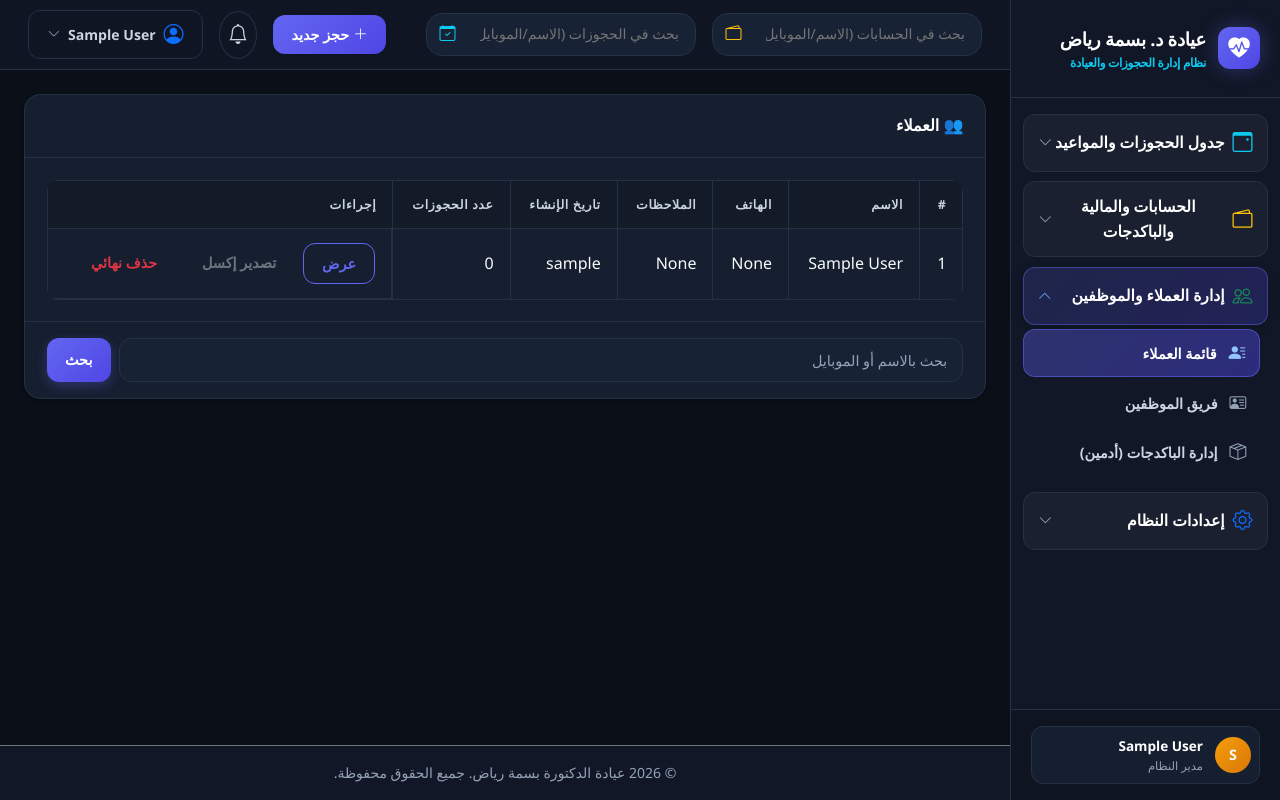
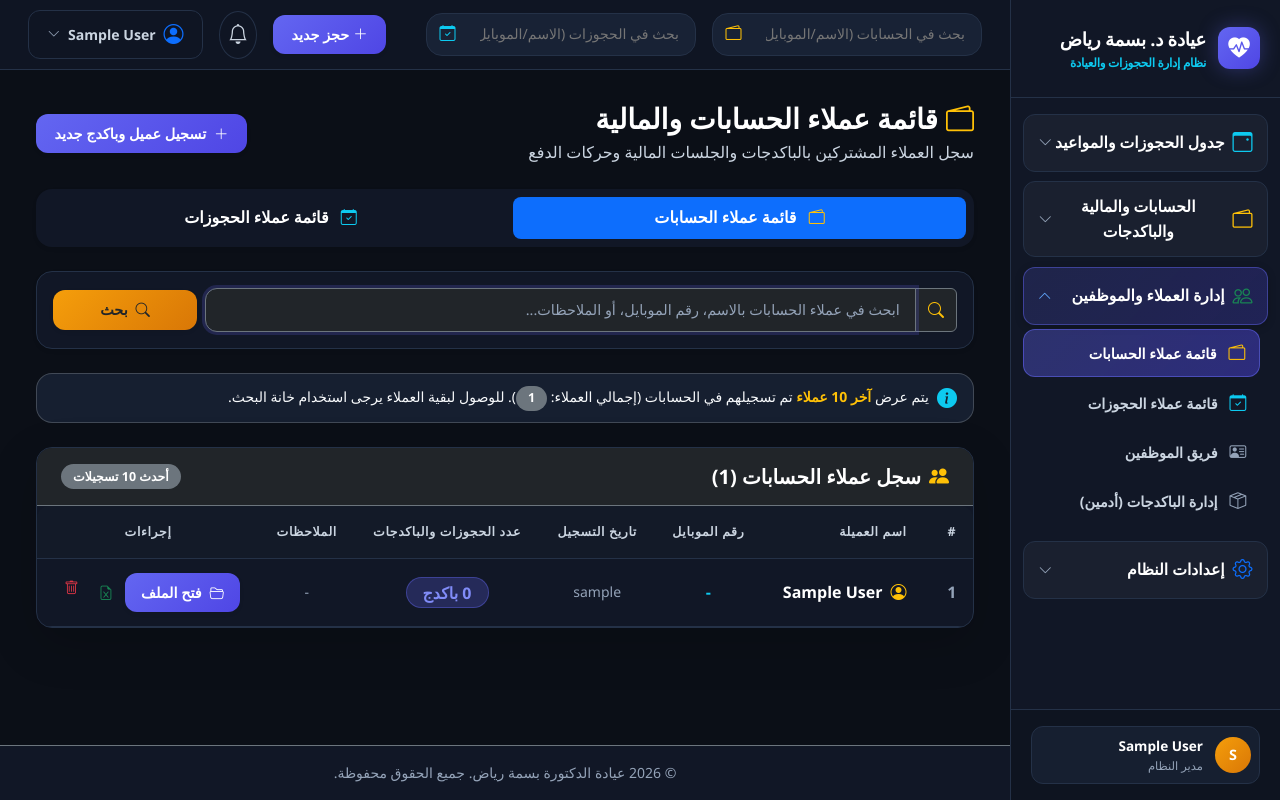
Before and after one commit to ahmed25102004/verde-clinic-app, a Flask app: page /customers in a window 1280 px wide. Run offline with Flask 3, Linux system fonts and the light colour scheme; the visitor is signed in with stand-in values (Sample User, id 1); data comes from the database, SQL or seed files in the repository; data that the repository does not hold is empty.

Commit message:
Split customer list into Accounts and Reservations lists with 10 records limit and search

```diff
--- a/controllers/report_controller.py
+++ b/controllers/report_controller.py
@@ -325,12 +325,31 @@ def dashboard():
 @report_bp.route("/customers")
 @manager_required
 def customers_list():
+    q = request.args.get("q", "").strip()
     conn = get_conn()
     cur = conn.cursor()
-    cur.execute("""SELECT c.id, c.name, c.phone, c.note, c.created_at, COUNT(b.id) AS bookings_count FROM customers c LEFT JOIN bookings b ON b.customer_id = c.id GROUP BY c.id ORDER BY c.id DESC""")
+
+    cur.execute("SELECT COUNT(*) FROM customers")
+    total_count = cur.fetchone()[0]
+
+    if q:
+        cur.execute("""SELECT c.id, c.name, c.phone, c.note, c.created_at, COUNT(b.id) AS bookings_count
+                       FROM customers c
+                       LEFT JOIN bookings b ON b.customer_id = c.id
+                       WHERE c.name LIKE ? OR c.phone LIKE ? OR c.note LIKE ?
+                       GROUP BY c.id
+                       ORDER BY c.id DESC
+                       LIMIT 50""", (f"%{q}%", f"%{q}%", f"%{q}%"))
+    else:
+        cur.execute("""SELECT c.id, c.name, c.phone, c.note, c.created_at, COUNT(b.id) AS bookings_count
+                       FROM customers c
+                       LEFT JOIN bookings b ON b.customer_id = c.id
+                       GROUP BY c.id
+                       ORDER BY c.id DESC
+                       LIMIT 10""")
     customers = cur.fetchall()
     conn.close()
-    return render_template("customers.html", customers=customers, rows=customers)
+    return render_template("customers.html", customers=customers, rows=customers, q=q, total_count=total_count)
 
 @report_bp.route("/packages", methods=["GET", "POST"])
 @manager_required
--- a/templates/customers.html
+++ b/templates/customers.html
@@ -1,52 +1,137 @@
-{% extends 'layout.html' %}{% block content %}
-<div class="card">
-  <div class="card-header">👥 العملاء</div>
-  <div class="card-body">
-    {% if rows|length == 0 %} لا توجد بيانات عملاء {% else %}
+{% extends 'layout.html' %}
+{% block content %}
+<div class="container-fluid py-2">
+
+  <!-- Header Title -->
+  <div class="d-flex flex-wrap justify-content-between align-items-center mb-4 gap-3">
+    <div>
+      <h3 class="fw-bold text-white mb-1"><i class="bi bi-wallet2 text-warning me-2"></i>قائمة عملاء الحسابات والمالية</h3>
+      <p class="text-secondary fs-6 mb-0">سجل العملاء المشتركين بالباكدجات والجلسات المالية وحركات الدفع</p>
+    </div>
+    <div class="d-flex gap-2">
+      <a href="{{ url_for('index') }}" class="btn btn-primary shadow-sm">
+        <i class="bi bi-plus-lg me-1"></i> تسجيل عميل وباكدج جديد
+      </a>
+    </div>
+  </div>
+
+  <!-- Tabs Navigation (حسابات vs حجوزات) -->
+  <ul class="nav nav-pills nav-justified mb-4 gap-3 p-2 rounded-4 shadow-sm" style="background-color: var(--bg-sidebar);">
+    <li class="nav-item" role="presentation">
+      <a class="nav-link active fw-bold fs-6 py-2.5 rounded-3" href="{{ url_for('report.customers_list') }}">
+        <i class="bi bi-wallet2 me-2 text-warning"></i> قائمة عملاء الحسابات
+      </a>
+    </li>
+    <li class="nav-item" role="presentation">
+      <a class="nav-link text-white fw-bold fs-6 py-2.5 rounded-3" href="{{ url_for('reservations.reservations_customers') }}">
+        <i class="bi bi-calendar-check me-2 text-info"></i> قائمة عملاء الحجوزات
+      </a>
+    </li>
+  </ul>
+
+  <!-- Search Card -->
+  <div class="card border-0 shadow-sm rounded-4 p-3 mb-4" style="background-color: var(--bg-sidebar); border: 1px solid var(--border-color) !important;">
+    <form method="get" action="{{ url_for('report.customers_list') }}" class="row g-2 align-items-center">
+      <div class="col-md-9 col-lg-10">
+        <div class="input-group">
+          <span class="input-group-text bg-dark border-secondary text-warning"><i class="bi bi-search"></i></span>
+          <input
+            type="search"
+            class="form-control bg-dark text-white border-secondary"
+            name="q"
+            value="{{ q }}"
+            placeholder="ابحث في عملاء الحسابات بالاسم، رقم الموبايل، أو الملاحظات..."
+            autofocus
+          />
+        </div>
+      </div>
+      <div class="col-md-3 col-lg-2 d-flex gap-2">
+        <button class="btn btn-warning text-dark fw-bold w-100 shadow-sm" type="submit">
+          <i class="bi bi-search me-1"></i> بحث
+        </button>
+        {% if q %}
+        <a href="{{ url_for('report.customers_list') }}" class="btn btn-outline-secondary" title="إلغاء البحث">
+          <i class="bi bi-x-lg"></i>
+        </a>
+        {% endif %}
+      </div>
+    </form>
+  </div>
+
+  <!-- Notice Banner for 10 records limit -->
+  <div class="alert alert-dark border border-secondary border-opacity-50 rounded-4 d-flex align-items-center justify-content-between mb-4 py-2 px-3">
+    <div class="d-flex align-items-center gap-2 small">
+      <i class="bi bi-info-circle-fill text-info fs-5"></i>
+      {% if q %}
+      <span>نتائج البحث في الحسابات عن: <strong class="text-warning">"{{ q }}"</strong> (عدد العملاء: <span class="badge bg-warning text-dark">{{ rows|length }}</span>)</span>
+      {% else %}
+      <span>يتم عرض <strong class="text-warning">آخر 10 عملاء</strong> تم تسجيلهم في الحسابات (إجمالي العملاء: <span class="badge bg-secondary">{{ total_count }}</span>). للوصول لبقية العملاء يرجى استخدام خانة البحث.</span>
+      {% endif %}
+    </div>
+    {% if not q and total_count > 10 %}
+    <span class="badge bg-primary bg-opacity-25 text-primary border border-primary border-opacity-25 px-2 py-1">عرض آخر 10 مسجلين</span>
+    {% endif %}
+  </div>
+
+  <!-- Customers Table -->
+  <div class="card border-0 shadow-lg rounded-4 overflow-hidden mb-4" style="background-color: var(--bg-sidebar); border: 1px solid var(--border-color) !important;">
+    <div class="card-header bg-dark text-white py-3 px-4 border-bottom border-secondary d-flex justify-content-between align-items-center">
+      <h5 class="fw-bold mb-0">
+        <i class="bi bi-people-fill text-warning me-2"></i>سجل عملاء الحسابات ({{ rows|length }})
+      </h5>
+      <span class="badge bg-secondary">{{ 'نتائج مطابقة' if q else 'أحدث 10 تسجيلات' }}</span>
+    </div>
+    <div class="card-body p-0">
+      {% if rows|length == 0 %}
+      <div class="text-center py-5 text-muted">
+        <i class="bi bi-person-x fs-1 d-block mb-2 text-secondary"></i>
+        {% if q %}
+        لم يتم العثور على أي عميلة مطابقة لبحثك عن "{{ q }}" في الحسابات
+        {% else %}
+        لا توجد بيانات عملاء مسجلة في الحسابات حتى الآن
+        {% endif %}
+      </div>
+      {% else %}
       <div class="table-responsive">
-      <table class="table table-bordered align-middle">
-        <thead>
+        <table class="table table-dark table-hover align-middle mb-0 text-center">
+          <thead class="table-secondary text-dark">
             <tr>
-            <th>#</th>
-            <th>الاسم</th>
-            <th>الهاتف</th>
-            <th>الملاحظات</th>
-            <th>تاريخ الإنشاء</th>
-            <th>عدد الحجوزات</th>
-            <th>إجراءات</th>
+              <th class="py-3">#</th>
+              <th class="py-3 text-start ps-4">اسم العميلة</th>
+              <th class="py-3">رقم الموبايل</th>
+              <th class="py-3">تاريخ التسجيل</th>
+              <th class="py-3">عدد الحجوزات والباكدجات</th>
+              <th class="py-3">الملاحظات</th>
+              <th class="py-3">إجراءات</th>
             </tr>
           </thead>
           <tbody>
             {% for c in rows %}
             <tr>
-            <td>{{ c[0] }}</td>
-            <td>{{ c[1] }}</td>
-            <td>{{ c[2] }}</td>
-            <td>{{ c[3] }}</td>
-            <td>{{ c[4] }}</td>
-            <td>{{ c[5] }}</td>
-            <td class="d-flex gap-2">
-              <a
-                class="btn btn-sm btn-outline-primary"
-                href="/customer/{{ c[0] }}"
-                >عرض</a
-              >
-              <a
-                class="btn btn-sm btn-outline-secondary"
-                href="/export_customer/{{ c[0] }}"
-                >تصدير إكسل</a
-              >
+              <td class="fw-bold text-muted">{{ c[0] }}</td>
+              <td class="fw-bold text-white text-start ps-4 fs-6">
+                <i class="bi bi-person-circle text-warning me-1"></i> {{ c[1] }}
+              </td>
+              <td class="text-info fw-semibold">{{ c[2] or '-' }}</td>
+              <td class="small text-muted">{{ (c[4] or '')[:10] }}</td>
+              <td><span class="badge bg-primary px-3 py-1.5 fs-6">{{ c[5] }} باكدج</span></td>
+              <td class="small text-muted text-truncate" style="max-width: 180px;">{{ c[3] or '-' }}</td>
+              <td>
+                <div class="d-flex justify-content-center gap-1">
+                  <a class="btn btn-sm btn-primary px-3 shadow-sm fw-bold" href="/customer/{{ c[0] }}" title="فتح ملف العميل">
+                    <i class="bi bi-folder2-open me-1"></i> فتح الملف
+                  </a>
+                  <a class="btn btn-sm btn-outline-success px-2" href="/export_customer/{{ c[0] }}" title="تصدير إكسل للعميل">
+                    <i class="bi bi-file-earmark-excel"></i>
+                  </a>
                   {% if session.employee_role == 'manager' %}
-              <form
-                method="post"
-                action="/customers/{{ c[0] }}/delete"
-                onsubmit="return confirm('حذف العميل وكل حجوزاته وجلساته ومدفوعاته نهائيًا؟');"
-              >
-                <button class="btn btn-sm btn-outline-danger" type="submit">
-                  حذف نهائي
+                  <form method="post" action="/customers/{{ c[0] }}/delete" onsubmit="return confirm('هل أنت متأكد من حذف العميل وكل حجوزاته ومدفوعاته نهائياً؟');" class="d-inline">
+                    <button class="btn btn-sm btn-outline-danger p-1 px-2" type="submit" title="حذف نهائي">
+                      <i class="bi bi-trash"></i>
                     </button>
                   </form>
                   {% endif %}
+                </div>
               </td>
             </tr>
             {% endfor %}
@@ -55,17 +140,7 @@
       </div>
       {% endif %}
     </div>
-  <div class="card-footer">
-    <form class="d-flex" role="search" action="/customer" method="get">
-      <input
-        class="form-control me-2"
-        type="search"
-        name="q"
-        placeholder="بحث بالاسم أو الموبايل"
-        value="{{ request.args.q or '' }}"
-      />
-      <button class="btn btn-primary" type="submit">بحث</button>
-    </form>
   </div>
+
 </div>
 {% endblock %}
--- a/templates/layout.html
+++ b/templates/layout.html
@@ -115,7 +115,7 @@
             </div>
 
             <!-- Group 3: إدارة العملاء والموظفين -->
-            {% set is_cust_active = (request.path == '/customers' or request.path == '/employees' or request.path == '/packages' or '/customer' in request.path) %}
+            {% set is_cust_active = (request.path == '/customers' or request.path == '/reservations/customers' or request.path == '/employees' or request.path == '/packages' or '/customer' in request.path) %}
             <div class="sidebar-group">
               <button class="sidebar-group-btn {% if not is_cust_active %}collapsed{% endif %}" type="button" data-bs-toggle="collapse" data-bs-target="#group-customers" aria-expanded="{{ 'true' if is_cust_active else 'false' }}">
                 <div class="d-flex align-items-center gap-2">
@@ -127,11 +127,15 @@
               <div class="collapse {% if is_cust_active %}show{% endif %}" id="group-customers">
                 <div class="sidebar-sub-menu ps-2 pt-1">
                   {% if session.employee_role == 'manager' %}
-                  <a href="{{ url_for('report.customers_list') }}" class="sidebar-link {% if request.path == '/customers' or '/customer' in request.path %}active{% endif %}">
-                    <i class="bi bi-person-lines-fill"></i>
-                    <span>قائمة العملاء</span>
+                  <a href="{{ url_for('report.customers_list') }}" class="sidebar-link {% if request.path == '/customers' or ('/customer' in request.path and '/reservations' not in request.path) %}active{% endif %}">
+                    <i class="bi bi-wallet2 text-warning"></i>
+                    <span>قائمة عملاء الحسابات</span>
                   </a>
                   {% endif %}
+                  <a href="{{ url_for('reservations.reservations_customers') }}" class="sidebar-link {% if request.path == '/reservations/customers' %}active{% endif %}">
+                    <i class="bi bi-calendar-check text-info"></i>
+                    <span>قائمة عملاء الحجوزات</span>
+                  </a>
                   <a href="{{ url_for('employee.employees') }}" class="sidebar-link {% if request.path == '/employees' %}active{% endif %}">
                     <i class="bi bi-person-vcard"></i>
                     <span>فريق الموظفين</span>
```
Also changed, not shown: controllers/reservations_controller.py (+48 -0 lines), templates/reservations_customers.html (added, +148 -0 lines). Lines whose indentation alone changed are shown as unchanged.
